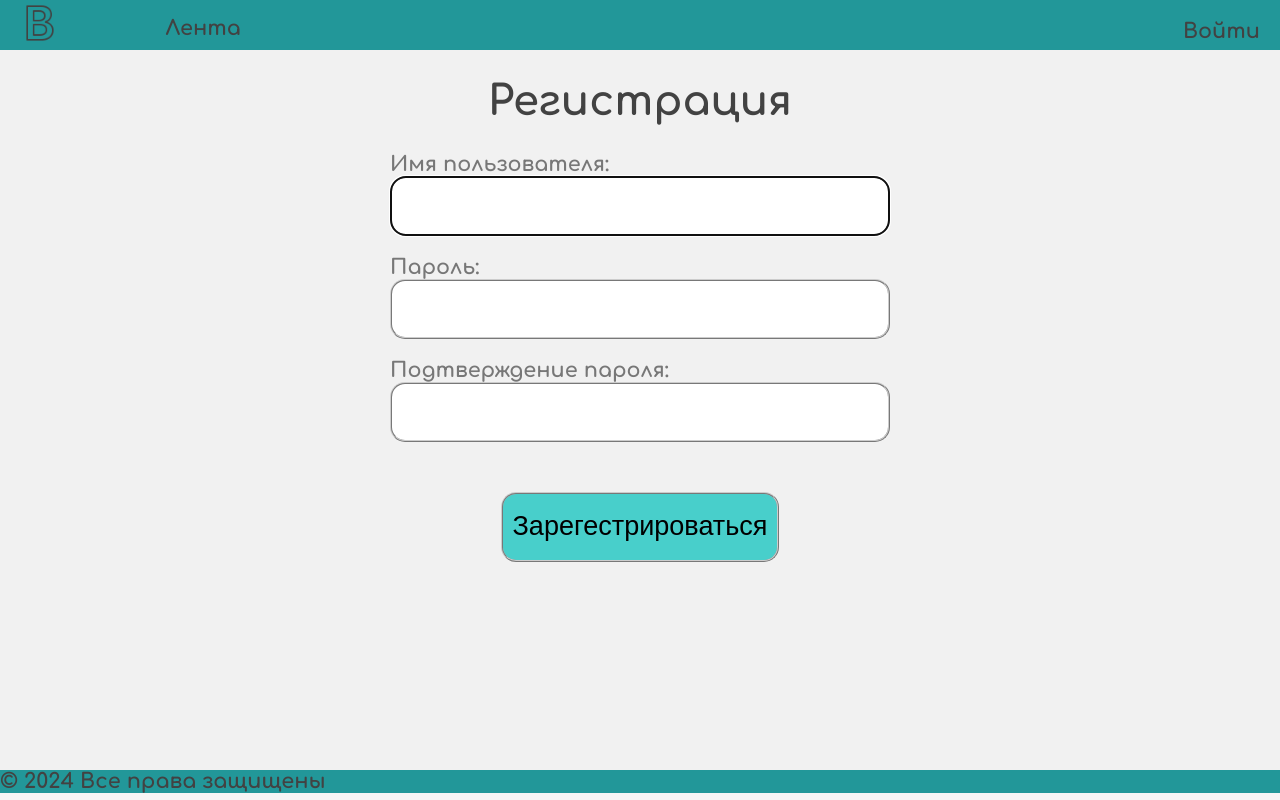
After one commit to NedSG/django-blog, a Django app: page /accounts/registration/ in a window 1280 px wide. The commit adds this page. Run offline with Django 5.2, Linux system fonts and the light colour scheme.

Commit message:
Add registration form page with view and stylized templates

```diff
--- a/blog/forms.py
+++ b/blog/forms.py
@@ -1,6 +1,7 @@
 from django import forms
 from django.utils.translation import gettext_lazy as _
-from django.contrib.auth.forms import AuthenticationForm
+from django.contrib.auth.forms import AuthenticationForm, UserCreationForm
+from django.contrib.auth.models import User
 
 from.models import Posts
 
@@ -30,3 +31,11 @@ class CustomAuthenticationForm(AuthenticationForm):
         widget=forms.PasswordInput(attrs={"placeholder": _("Пароль")}),
         label='',
     )
+
+
+class UserCreateForm(UserCreationForm):
+    def __init__(self, *args, **kwargs):
+        super(UserCreateForm, self).__init__(*args, **kwargs)
+
+        for fieldname in ['username', 'password1', 'password2']:
+            self.fields[fieldname].help_text = None
--- a/blog/static/blog/style.css
+++ b/blog/static/blog/style.css
@@ -338,6 +338,10 @@ ul.pagination .current {
   padding-top: 30px;
 }
 
+.login-page h1 {
+  text-align: center;
+}
+
 .login-form {
   display: flex;
   flex-direction: column;
@@ -346,7 +350,7 @@ ul.pagination .current {
   gap: 10px;
   margin: 0 auto;
   width: 40%;
-  min-width: 200px;
+  min-width: 400px;
   padding: 20px;
 }
 
@@ -365,7 +369,49 @@ ul.pagination .current {
   border: none;
 }
 
-/* ----------FOOTER--------------- */
+.registration-button {
+  margin-top: 10px;
+  font-size: 0.8em;
+  color: #999 !important;
+}
+
+/* ------ REGISTRATION PAGE ------ */
+
+.reg-page {
+  display: flex;
+  flex-direction: column;
+  align-items: center;
+}
+
+.reg-form {
+  display: flex;
+  flex-direction: column;
+  align-items: stretch;
+  max-width: 500px;
+}
+
+.reg-form label {
+  color: #777;
+}
+
+.reg-form input {
+  width: 100%;
+  height: 60px;
+  margin-bottom: 20px;
+  padding: 10px;
+  font-size: 1.3em;
+  border: 2px #CCC ridge;
+  border-radius: 15px;
+}
+
+.reg-form input[type="submit"] {
+  align-self: center;
+  width: auto;
+  height: 70px;
+  margin-top: 30px;
+}
+
+/* --------- FOOTER -------------- */
 
 .page-footer {
   background-color: #229799;
--- a/blog/templates/blog/posts_detail.html
+++ b/blog/templates/blog/posts_detail.html
@@ -8,10 +8,12 @@
                 Опубликовано {{ object.timesince }}
             </time>
         </div>
+        {% if user.is_authenticated %}
         <div class="post-detail-header-buttons">
             <a href="{% url 'blog:add_post' %}" class="button">Создать запись</a>
             <a href="{% url 'blog:update_post' object.id %}" class="button update">Редактировать</a>
             <a href="{% url 'blog:delete_post' object.id %}" class="button delete">Удалить запись</a>
+        {% endif %}
         </div>
     </header>
     <div class="post-detail-main">
--- a/blog/templates/registration/login.html
+++ b/blog/templates/registration/login.html
@@ -1,10 +1,12 @@
 {% extends 'blog/base.html' %}
 {% block content %}
 <div class="login-page">
+    <h1>Вход</h1>
     <form class="login-form" action="{% url 'blog:login' %}" method="post">
         {% csrf_token %}
         {{form}}
         <input type="submit" value="Войти" class="button">
+        <a class="registration-button" href="{% url 'blog:registration' %}">Регистрация</a>
     </form>
 </div>
 {% endblock %}
--- /dev/null
+++ b/blog/templates/registration/reg_page.html
@@ -0,0 +1,11 @@
+{% extends 'blog/base.html' %}
+{% block content %}
+<div class="reg-page">
+    <h1>Регистрация</h1>
+    <form class="reg-form" action="{% url 'blog:registration' %}" method="post">
+        {% csrf_token %}
+        {{form}}
+        <input type="submit" value="Зарегестрироваться" class="button">
+    </form>
+</div>
+{% endblock %}
--- a/blog/urls.py
+++ b/blog/urls.py
@@ -17,6 +17,7 @@ posts_patterns = [
 account_patterns = [
     path('login/', auth_views.LoginView.as_view(form_class=CustomAuthenticationForm), name='login'),
     path('logout/', auth_views.LogoutView.as_view(), name='logout'),
+    path('registration/', views.registration_view, name='registration'),
 ]
 
 
--- a/blog/views.py
+++ b/blog/views.py
@@ -5,18 +5,20 @@ from django.views.generic.list import ListView
 from django.views.generic.detail import DetailView
 from django.views.generic.edit import CreateView, UpdateView, DeleteView
 
-from django.contrib.auth.views import LoginView, LogoutView, PasswordChangeView, PasswordChangeDoneView
 from django.contrib.auth.mixins import LoginRequiredMixin
+from django.contrib.auth import login
 
 from .models import Posts
-from .forms import AddPostForm
+from .forms import AddPostForm, UserCreateForm
 
-class PostsView(ListView):
-    template_name = 'blog/user_posts.html'
+
+class FeedView(ListView):
     paginate_by = 5
+    template_name = 'blog/feed_page.html'
 
     def get_queryset(self):
-        return Posts.objects.filter(user=self.request.user.pk)
+        return Posts.objects.all()
+
     def get_context_data(self, **kwargs):
         context = super().get_context_data(**kwargs)
         page = context['page_obj']
@@ -31,6 +33,10 @@ class PostDetailView(DetailView):
 class AddPostView(LoginRequiredMixin, CreateView):
     template_name = 'blog/add_post.html'
     form_class = AddPostForm
+
+    def form_valid(self, form):
+
+        return super().form_valid(form)
 
 
 class UpdatePostView(UpdateView):
@@ -50,8 +56,22 @@ class DeletePostView(DeleteView):
         return super().post(request, *args, **kwargs)
 
 
-class FeedView(PostsView):
-    template_name = 'blog/feed_page.html'
+class PostsView(LoginRequiredMixin, FeedView):
+    template_name = 'blog/user_posts.html'
 
-    # def get_queryset(self):
-    #     return Posts.objects.all()
+    def get_queryset(self):
+        return Posts.objects.filter(user=self.request.user.pk)
+
+
+# Auth views
+
+def registration_view(request):
+    if request.method == "POST":
+        form = UserCreateForm(request.POST)
+        if form.is_valid():
+            user = form.save()
+            login(request, user)
+            return redirect('blog:posts_list')
+    else:
+        form = UserCreateForm()
+    return render(request, 'registration/reg_page.html', {"form": form})
```
